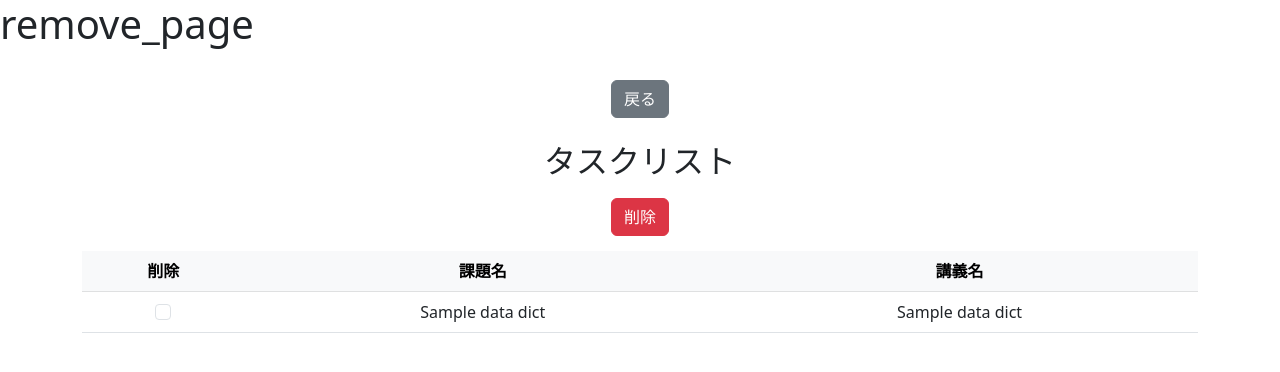
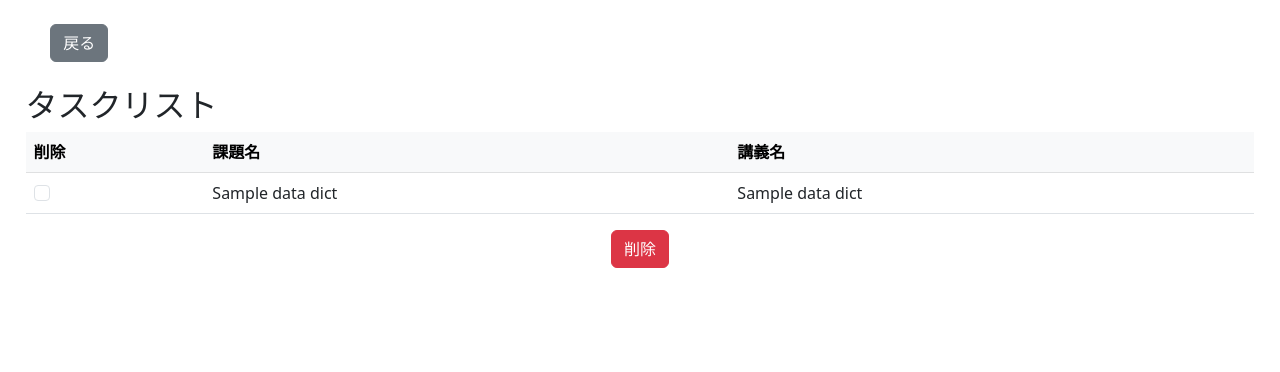
Before and after one commit to 2023AIT-OOP2-G02/Deadline_Memo_web_app, a Flask app: template templates/remove_page.html in a window 1280 px wide. Shown: the top 372 px of the page. Run offline with Flask 3, Linux system fonts and the light colour scheme; the template is opened without the code that fills it: most values are stand-ins (such as "Sample title", 1, 10 or a date in 2020).

Commit message:
add: ボタンの位置の変更

```diff
--- a/templates/remove_page.html
+++ b/templates/remove_page.html
@@ -13,8 +13,8 @@
 
 
 <body>
-    <h1>remove_page</h1>
-    <div class="container text-center">
+
+    <div class="button1" align="static">
         <br>
         <div class="button1" align="static">
             <a href="{{url_for('index')}}">
@@ -26,6 +26,8 @@
 
         <h2>タスクリスト</h2>
         <div class="table-scrool">
+
+            <form action="/remove_data" method="POST">
                 <table class="table">
                     <thead class="table-light">
                         <tr>
@@ -34,7 +36,6 @@
                             <th>講義名</th>
                         </tr>
                     </thead>
-                <form action="/remove_data" method="POST">
                     <tbody>
                         {% for key in keys %}
                         <tr id="{{key}}">
@@ -48,6 +49,8 @@
                         </tr>
                         {% endfor %}
                     </tbody>
+
+                </table>
                 <div align="center" id="delete-btn">
                     <a href="{{ url_for('remove_data') }}">
                         <button type="submit" class="btn btn-danger">削除</button>
@@ -55,7 +58,6 @@
                 </div>
             </form>
 
-            </table>
         </div>
     </div>
     <script src="https://cdn.jsdelivr.net/npm/bootstrap@5.3.0/dist/js/bootstrap.bundle.min.js"
```
Lines whose indentation alone changed are shown as unchanged.
